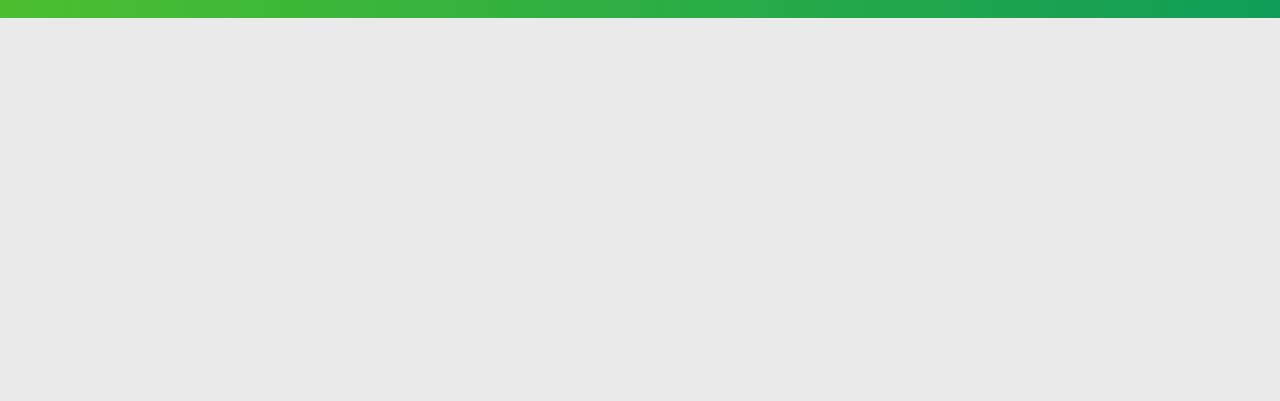
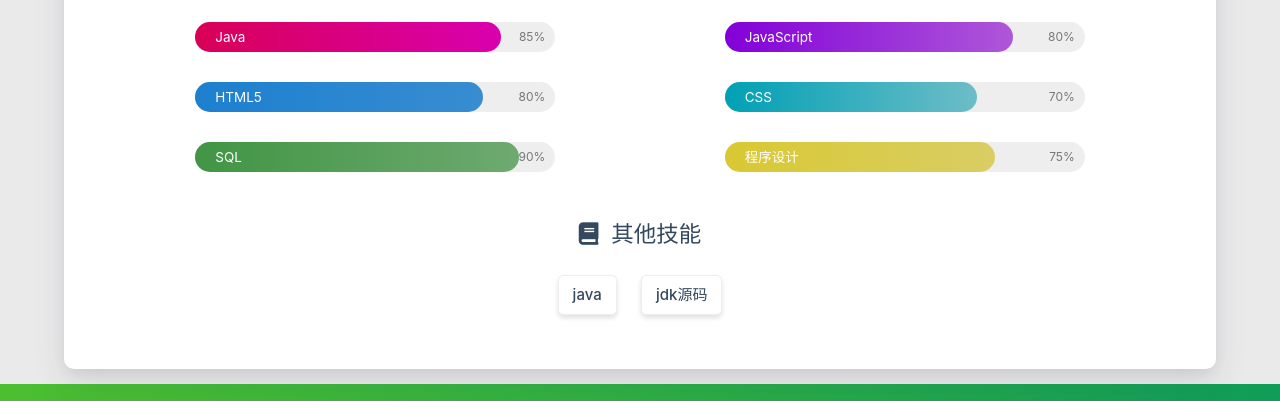
Before and after one commit to superopenai/superopenai.github.io, a plain HTML site: page about/index.html in a window 1280 px wide. Shown: the part 1473-1874 px from the top of the page. Before the commit the page ends 1491 px from the top, so only its background shows below. Drawn offline with nearby package versions, Linux system fonts and the light colour scheme; some packages are replaced by stand-ins of ours; no server answers; animation ran at ten frames a second; a script that the page names is missing.

Commit message:
Site updated: 2019-10-27 12:57:30

```diff
--- a/about/index.html
+++ b/about/index.html
@@ -649,6 +649,109 @@
 
 
 
+<div class="my-skills">
+    <div class="title center-align" data-aos="zoom-in-up">
+        <i class="fas fa-wrench"></i>&nbsp;&nbsp;我的技能
+    </div>
+    <div class="row">
+
+
+
+        <div class="col s12 m6 l6" data-aos="fade-up">
+            <div class="skillbar">
+                <div class="skillbar-title"
+                     style="background: linear-gradient(to right, #FF0066 0%, #FF00CC 100%); width: 85%">
+                    <span>Java</span>
+                </div>
+                <div class="skill-bar-percent">85%</div>
+            </div>
+        </div>
+
+
+        <div class="col s12 m6 l6" data-aos="fade-up">
+            <div class="skillbar">
+                <div class="skillbar-title"
+                     style="background: linear-gradient(to right, #9900FF 0%, #CC66FF 100%); width: 80%">
+                    <span>JavaScript</span>
+                </div>
+                <div class="skill-bar-percent">80%</div>
+            </div>
+        </div>
+
+
+        <div class="col s12 m6 l6" data-aos="fade-up">
+            <div class="skillbar">
+                <div class="skillbar-title"
+                     style="background: linear-gradient(to right, #2196F3 0%, #42A5F5 100%); width: 80%">
+                    <span>HTML5</span>
+                </div>
+                <div class="skill-bar-percent">80%</div>
+            </div>
+        </div>
+
+
+        <div class="col s12 m6 l6" data-aos="fade-up">
+            <div class="skillbar">
+                <div class="skillbar-title"
+                     style="background: linear-gradient(to right, #00BCD4 0%, #80DEEA 100%); width: 70%">
+                    <span>CSS</span>
+                </div>
+                <div class="skill-bar-percent">70%</div>
+            </div>
+        </div>
+
+
+        <div class="col s12 m6 l6" data-aos="fade-up">
+            <div class="skillbar">
+                <div class="skillbar-title"
+                     style="background: linear-gradient(to right, #4CAF50 0%, #81C784 100%); width: 90%">
+                    <span>SQL</span>
+                </div>
+                <div class="skill-bar-percent">90%</div>
+            </div>
+        </div>
+
+
+        <div class="col s12 m6 l6" data-aos="fade-up">
+            <div class="skillbar">
+                <div class="skillbar-title"
+                     style="background: linear-gradient(to right, #FFEB3B 0%, #FFF176 100%); width: 75%">
+                    <span>程序设计</span>
+                </div>
+                <div class="skill-bar-percent">75%</div>
+            </div>
+        </div>
+
+
+    </div>
+
+
+
+
+    <div class="other-skills chip-container" data-aos="zoom-in-up">
+        <div class="sub-title center-align"><i class="fa fa-book"></i>&nbsp;&nbsp;其他技能</div>
+        <div class="tag-chips center-align">
+
+
+            <a href="/tags/java/">
+                <span class="chip center-align waves-effect waves-light chip-default">java</span>
+            </a>
+
+
+
+            <a href="/tags/jdk%E6%BA%90%E7%A0%81/">
+                <span class="chip center-align waves-effect waves-light chip-default">jdk源码</span>
+            </a>
+
+
+        </div>
+    </div>
+
+
+</div>
+
+
+
 
 
             </div>
```
